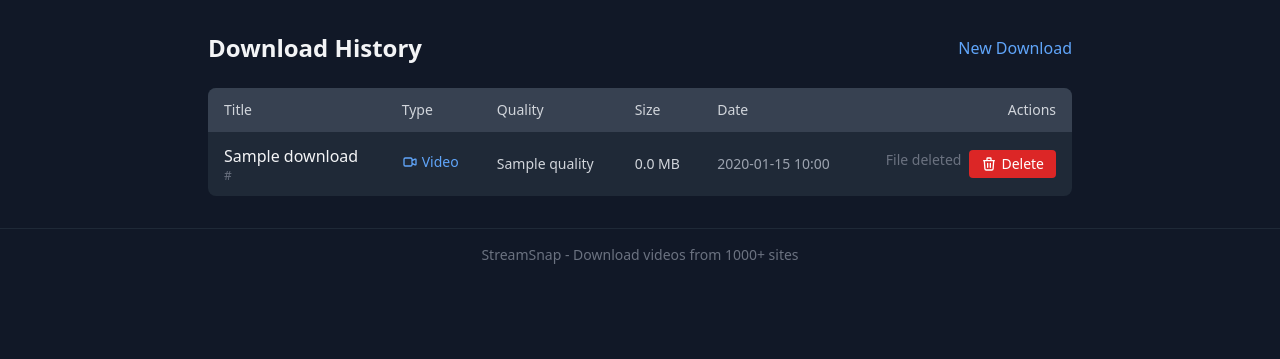
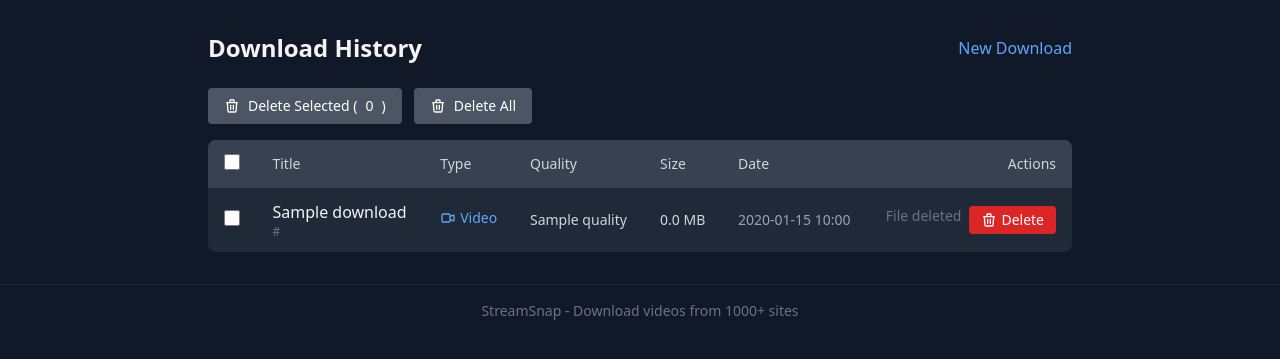
Before and after one commit to rabbitsf/streamsnap, a FastAPI app: template app/templates/history.html in a window 1280 px wide. Shown: the part 53-412 px from the top of the page. Run offline with FastAPI, Linux system fonts and the light colour scheme; the template is opened without the code that fills it: most values are stand-ins (such as "Sample title", 1, 10 or a date in 2020); some libraries are stand-ins or nearby versions.

Commit message:
Add multi-select delete to history page
Allow users to select multiple history items via checkboxes and delete
them in bulk. Also adds a "Delete All" button to clear entire history.

- Add POST /history/delete-bulk endpoint for selected items
- Add POST /history/delete-all endpoint for clearing all history
- Add checkboxes with select-all toggle in table header
- Add toolbar with Delete Selected and Delete All buttons
- Both endpoints reuse canonical delete_download() function

Co-Authored-By: Claude Opus 4.5 <noreply@anthropic.com>

```diff
--- a/app/templates/history.html
+++ b/app/templates/history.html
@@ -9,10 +9,44 @@
 </div>
 
 {% if downloads %}
+<div class="flex items-center gap-3 mb-4">
+    <form id="bulk-delete-form" hx-post="/history/delete-bulk" hx-swap="none">
+        <button
+            type="submit"
+            id="delete-selected-btn"
+            disabled
+            class="inline-flex items-center gap-2 px-4 py-2 text-sm bg-red-600 hover:bg-red-700 disabled:bg-gray-600 disabled:cursor-not-allowed text-white rounded transition-colors"
+        >
+            <svg class="w-4 h-4" fill="none" stroke="currentColor" viewBox="0 0 24 24">
+                <path stroke-linecap="round" stroke-linejoin="round" stroke-width="2" d="M19 7l-.867 12.142A2 2 0 0116.138 21H7.862a2 2 0 01-1.995-1.858L5 7m5 4v6m4-6v6m1-10V4a1 1 0 00-1-1h-4a1 1 0 00-1 1v3M4 7h16"></path>
+            </svg>
+            Delete Selected (<span id="selected-count">0</span>)
+        </button>
+    </form>
+    <button
+        hx-post="/history/delete-all"
+        hx-confirm="Delete ALL downloads? This cannot be undone."
+        hx-swap="none"
+        class="inline-flex items-center gap-2 px-4 py-2 text-sm bg-gray-600 hover:bg-gray-700 text-white rounded transition-colors"
+    >
+        <svg class="w-4 h-4" fill="none" stroke="currentColor" viewBox="0 0 24 24">
+            <path stroke-linecap="round" stroke-linejoin="round" stroke-width="2" d="M19 7l-.867 12.142A2 2 0 0116.138 21H7.862a2 2 0 01-1.995-1.858L5 7m5 4v6m4-6v6m1-10V4a1 1 0 00-1-1h-4a1 1 0 00-1 1v3M4 7h16"></path>
+        </svg>
+        Delete All
+    </button>
+</div>
+
 <div class="bg-gray-800 rounded-lg overflow-hidden">
     <table class="w-full">
         <thead class="bg-gray-700">
             <tr>
+                <th class="px-4 py-3 text-left">
+                    <input
+                        type="checkbox"
+                        id="select-all"
+                        class="w-4 h-4 rounded border-gray-500 bg-gray-700 text-blue-600 focus:ring-blue-500 focus:ring-offset-gray-800"
+                    >
+                </th>
                 <th class="px-4 py-3 text-left text-sm font-medium text-gray-300">Title</th>
                 <th class="px-4 py-3 text-left text-sm font-medium text-gray-300">Type</th>
                 <th class="px-4 py-3 text-left text-sm font-medium text-gray-300">Quality</th>
@@ -24,6 +58,15 @@
         <tbody class="divide-y divide-gray-700">
             {% for download in downloads %}
             <tr id="row-{{ download.id }}" class="hover:bg-gray-700/50">
+                <td class="px-4 py-3">
+                    <input
+                        type="checkbox"
+                        name="ids"
+                        value="{{ download.id }}"
+                        form="bulk-delete-form"
+                        class="row-checkbox w-4 h-4 rounded border-gray-500 bg-gray-700 text-blue-600 focus:ring-blue-500 focus:ring-offset-gray-800"
+                    >
+                </td>
                 <td class="px-4 py-3">
                     <div class="max-w-xs truncate" title="{{ download.title }}">
                         {{ download.title or download.filename }}
@@ -107,4 +150,43 @@
     </a>
 </div>
 {% endif %}
+
+<script>
+document.addEventListener('DOMContentLoaded', function() {
+    const selectAll = document.getElementById('select-all');
+    const rowCheckboxes = document.querySelectorAll('.row-checkbox');
+    const deleteBtn = document.getElementById('delete-selected-btn');
+    const selectedCount = document.getElementById('selected-count');
+    const bulkForm = document.getElementById('bulk-delete-form');
+
+    function updateState() {
+        const checked = document.querySelectorAll('.row-checkbox:checked');
+        const count = checked.length;
+        selectedCount.textContent = count;
+        deleteBtn.disabled = count === 0;
+        selectAll.checked = count === rowCheckboxes.length && count > 0;
+        selectAll.indeterminate = count > 0 && count < rowCheckboxes.length;
+    }
+
+    if (selectAll) {
+        selectAll.addEventListener('change', function() {
+            rowCheckboxes.forEach(cb => cb.checked = this.checked);
+            updateState();
+        });
+    }
+
+    rowCheckboxes.forEach(cb => {
+        cb.addEventListener('change', updateState);
+    });
+
+    if (bulkForm) {
+        bulkForm.addEventListener('htmx:confirm', function(e) {
+            const count = document.querySelectorAll('.row-checkbox:checked').length;
+            if (count > 0 && !confirm(`Delete ${count} selected item(s)?`)) {
+                e.preventDefault();
+            }
+        });
+    }
+});
+</script>
 {% endblock %}
```
Also changed, not shown: app/routes/history.py (+49 -1 lines), docs/PROJECT_GUIDE.md (+7 -5 lines), docs/CHANGELOG_AI.md.
